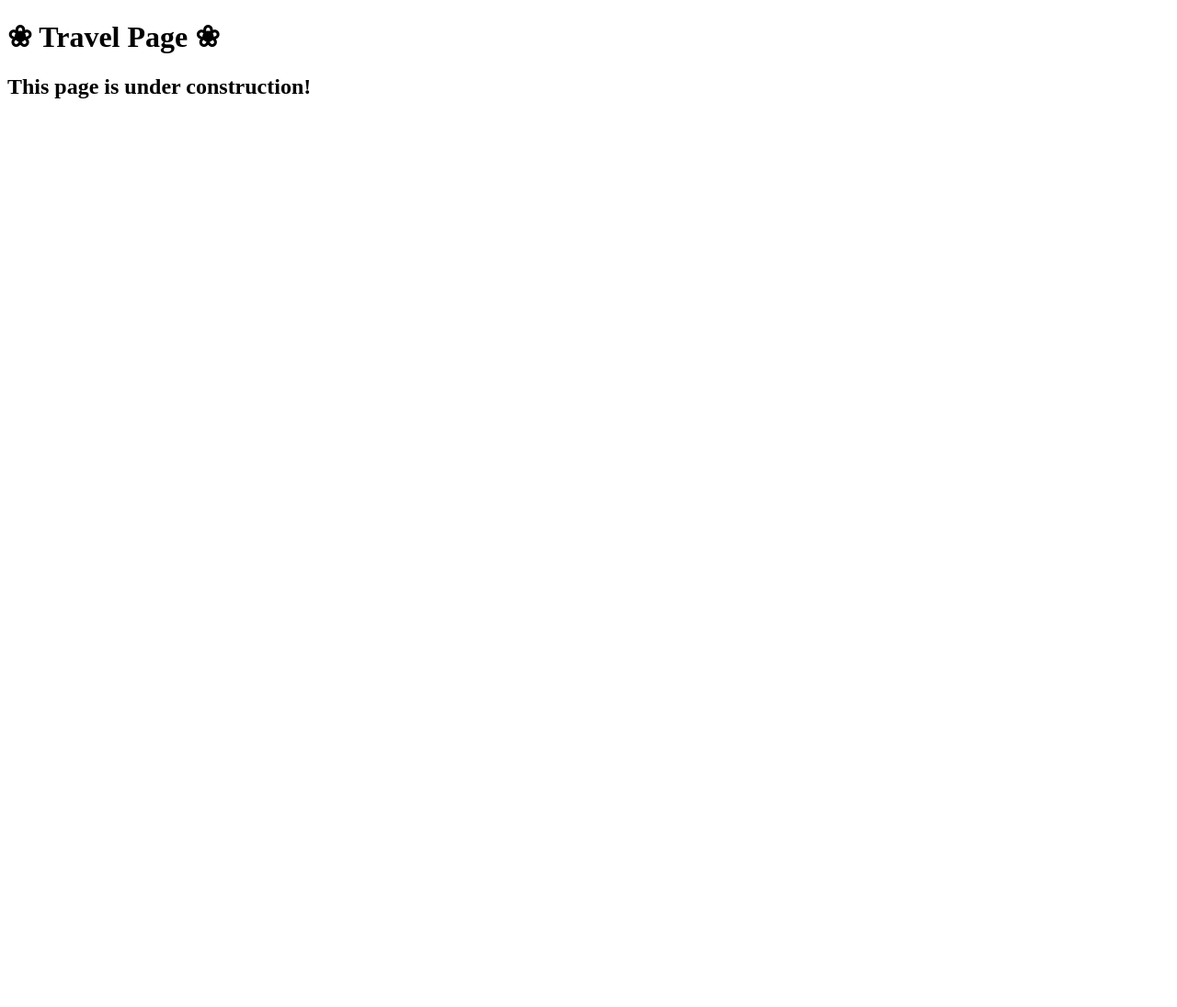
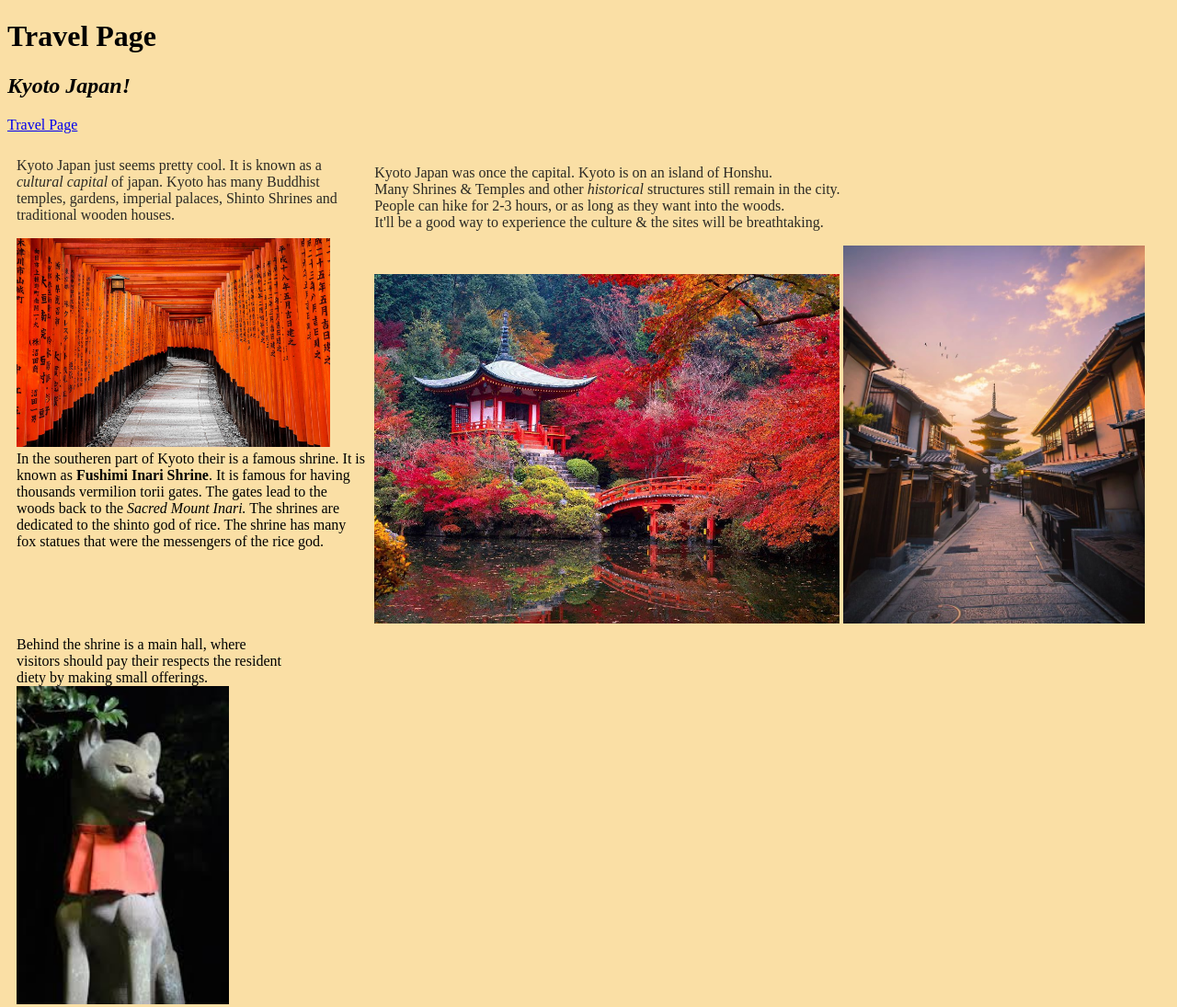
Before and after one commit to kcollins2002/kcollins2002.github.io, a plain HTML site: page Travel Page.html in a window 1280 px wide. Shown: the whole page at 92% size. Before the commit the page ends 800 px from the top, so only its background shows below. Drawn offline with Linux system fonts and the light colour scheme.

Commit message:
Stuff added because it needed to be

```diff
--- a/Travel Page.html
+++ b/Travel Page.html
@@ -3,10 +3,105 @@
 <head>
 	<meta charset="utf-8" />
 	<title>Travel Page</title>
+	<style>
+     p{color:rgb(43, 41, 36);}
+     p1{color:rgb(43, 41, 36);}
+     body {background-color: rgb(250, 223, 165);}>
+
+		* {box-sizing: border-box;}
+
+
+		.row {
+		 content:"";
+		  display:table;
+		  clear:both;
+		  }
+
+
+		  .columnLeft{
+		  float: left;
+		  width:30%;
+		  padding:10px;
+
+	 }
+
+	 }
+		  .columnRight{
+		  float: left;
+		  width:100%;
+		  padding:10px;
+
+		  }
+
+
+	</style>
 </head>
+
+<h1> Travel Page </h1>
+
+<h2> <em>Kyoto Japan!</em></h2>
+ <a href="index.html">
+      Travel Page</a>
 <body>
-<h1> ❀  Travel Page ❀ </h1>
-<h2> This page is under construction!</h2>
+
+
+<div class="row">
+	<div class="columnLeft">
+<p>
+	Kyoto Japan just seems pretty cool. It is known as a <em>cultural capital</em> of japan.
+	Kyoto has many Buddhist temples, gardens, imperial palaces, Shinto Shrines and
+	traditional wooden houses.
+
+
+
+</p>
+<img src="IMAGES/shrine.jpg" width=90%>
+
+<br>In the southeren part of Kyoto their is a famous shrine.
+ It is known as <strong>Fushimi Inari Shrine</strong>. It is famous for having thousands vermilion torii gates.
+ The gates lead to the woods back to the <em>Sacred Mount Inari.</em>
+ The shrines are dedicated to the shinto god of rice.
+ The shrine has many fox statues that were the messengers of the rice god.
+</div>
+
+
+
+<div class="columnRight">
+
+<p>
+	<br>Kyoto Japan was once the capital. Kyoto is on an island of Honshu.
+	<br> Many Shrines & Temples and other <em>historical</em> structures still remain in the city.
+	<br>People can hike for 2-3 hours, or as long as they want into the woods. <br>
+	It'll be a good way to experience the culture & the sites will be breathtaking.
+
+
+	</p>
+
+
+
+<img src="IMAGES/Kyoto.jpg" width=40%>
+
+<img src="IMAGES/sun.jpg" width=26%>
+
+
+</div>
+
+
+
+
+<div class="row">
+	<div class="columnLeft">
+<p3>
+	Behind the shrine is a main hall, where visitors should pay their respects the resident diety by making small offerings.
+
+</p3>
+<img src="IMAGES/download.jpg" width=80%>
+<br>
+</div>
+
+
+
+
 
 </body>
 
```
Also changed, not shown: index.html (+34 -7 lines), IMAGES/Kyoto.jpg (added), IMAGES/download.jpg (added), IMAGES/giphy.gif (added), IMAGES/japan.jpg (added), IMAGES/oi.jpg (added), IMAGES/shrine.jpg (added), IMAGES/snow.jpg (added), IMAGES/sun.jpg (added), IMAGES/unnamed.jpg (added), IMAGES/woof.jpg (added), 5 other files.
